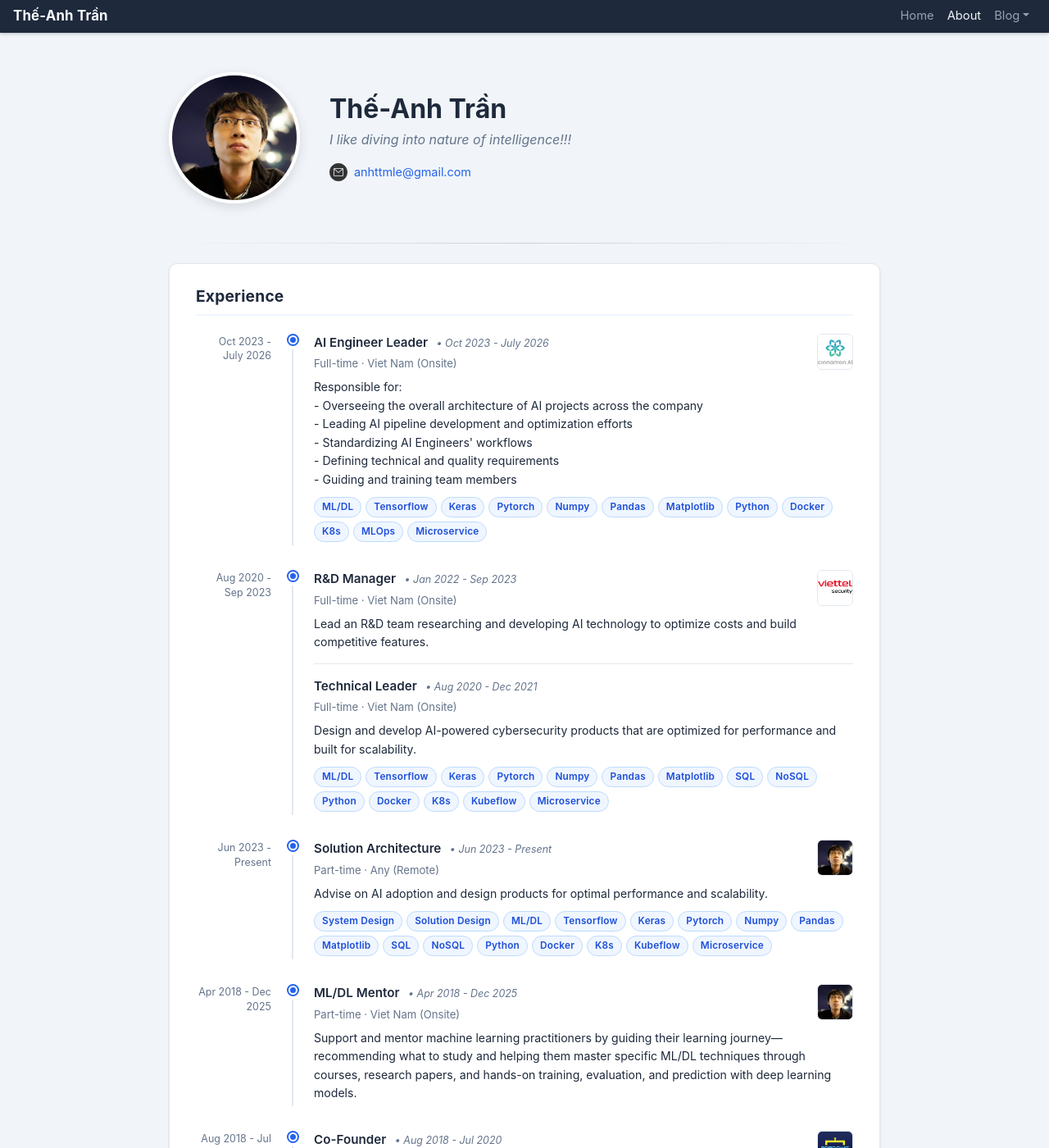
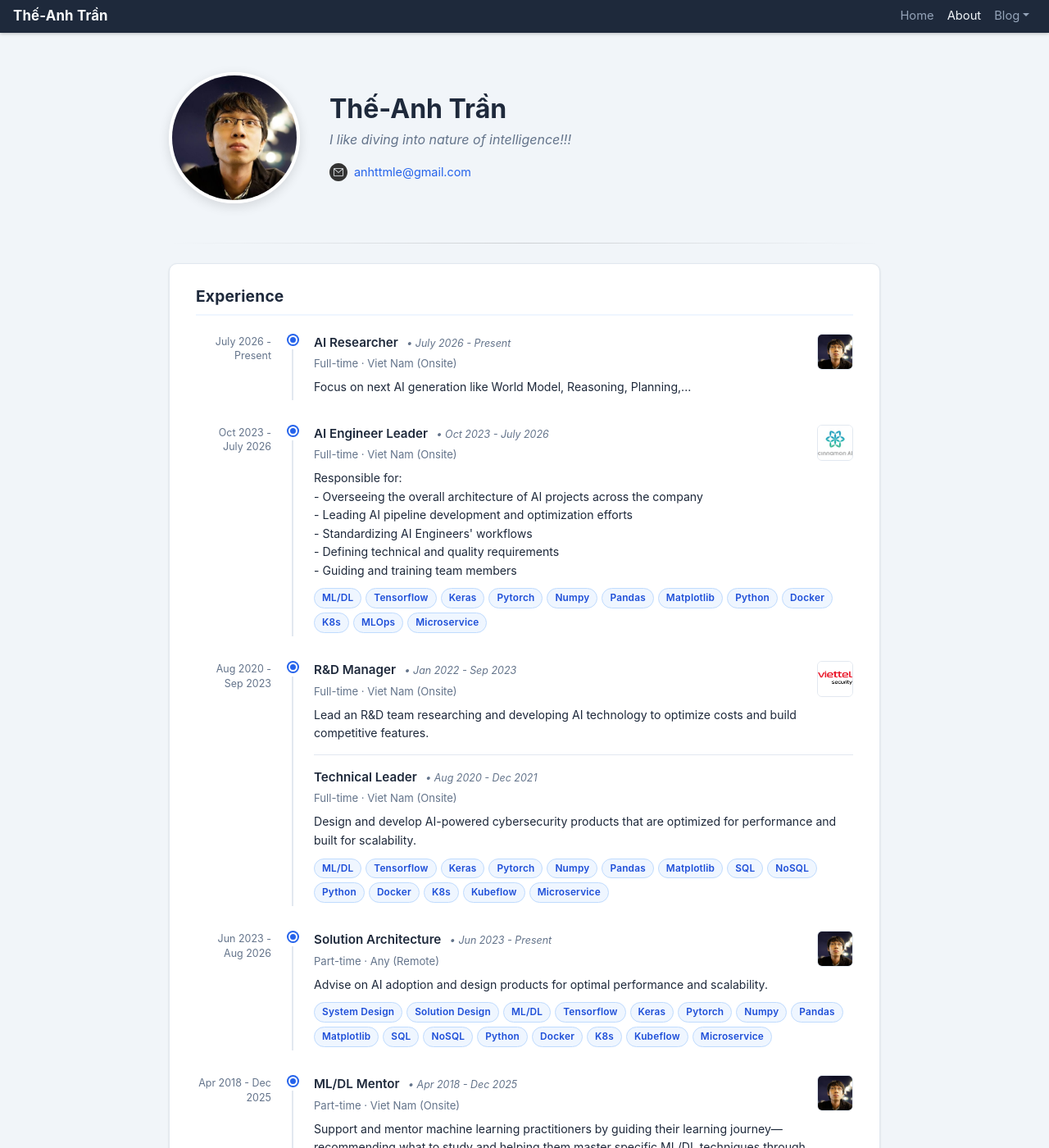
Before and after one commit to anhttmle/anhttmle.github.io, a Jekyll site: the page built from about.html, in a window 1280 px wide and 1400 px high. Shown: the whole window at 82% size. Built offline with Jekyll 4.4.1, drawn with Linux system fonts in a browser that asks for light colours.

Commit message:
Update profile.yml

```diff
--- a/_data/profile.yml
+++ b/_data/profile.yml
@@ -3,6 +3,18 @@ name: "Thế-Anh Trần"
 email: "anhttmle@gmail.com"
 description: "I like diving into nature of intelligence!!!"
 experiences:
+  - employer: "Myself"
+    time: "July 2026 - Present"
+    logo: "/assets/profile/anhtt.jpg"
+    roles:
+      - name: "AI Researcher"
+        time: "July 2026 - Present"
+        employment_type: "Full-time"
+        location: "Viet Nam"
+        location_type: "Onsite"
+        description:
+          text: "Focus on next AI generation like World Model, Reasoning, Planning,..."
+          children:
   - employer: "Cinnamon AI"
     time: "Oct 2023 - July 2026"
     logo: "/assets/profile/cinnamon.jpg"
@@ -69,7 +81,7 @@ experiences:
           text: "Design and develop AI-powered cybersecurity products that are optimized for performance and built for scalability."
           children:
   - employer: "Freelancer"
-    time: "Jun 2023 - Present"
+    time: "Jun 2023 - Aug 2026"
     logo: "assets/profile/anhtt.jpg"
     skills:
       - System Design
```
